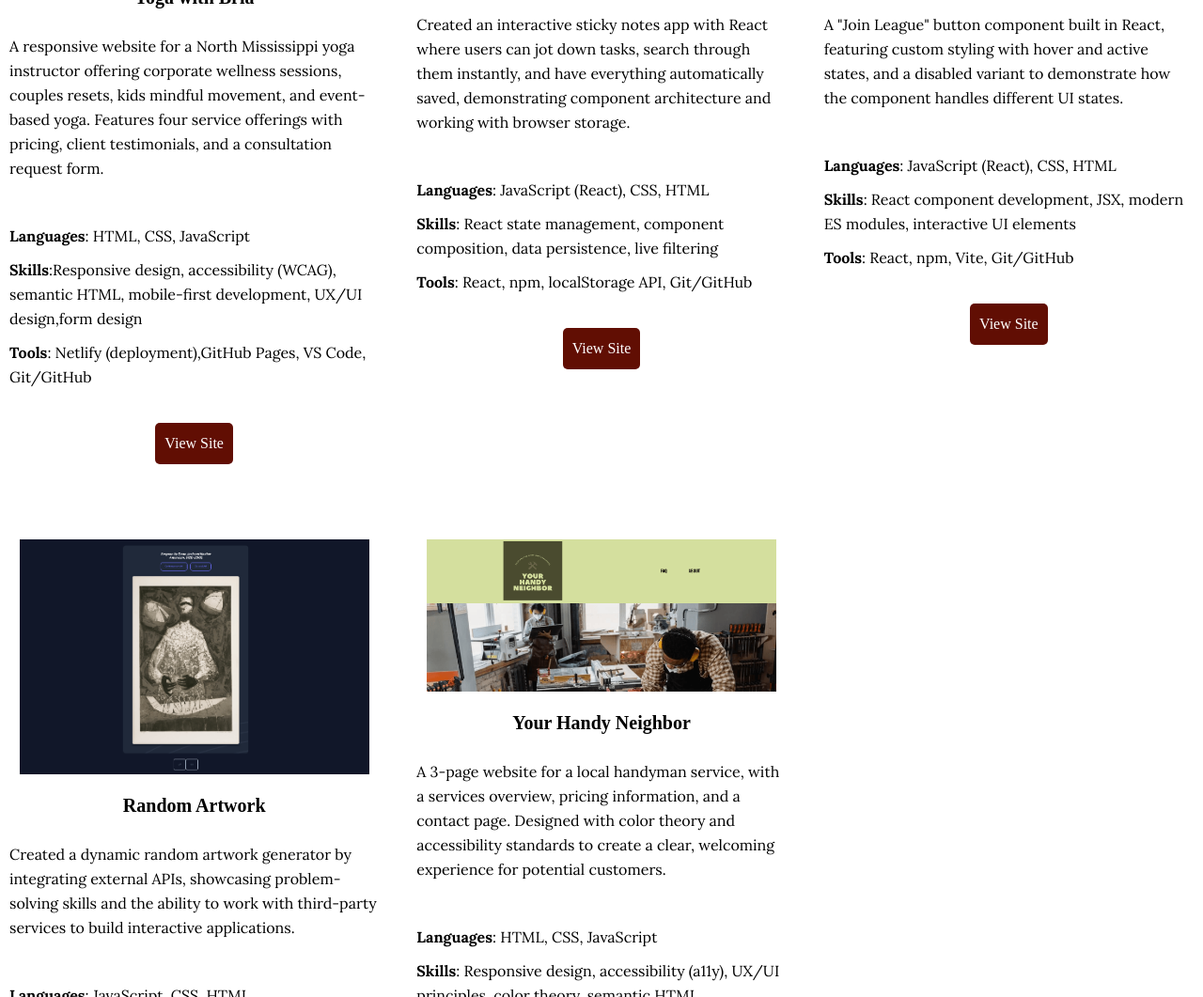
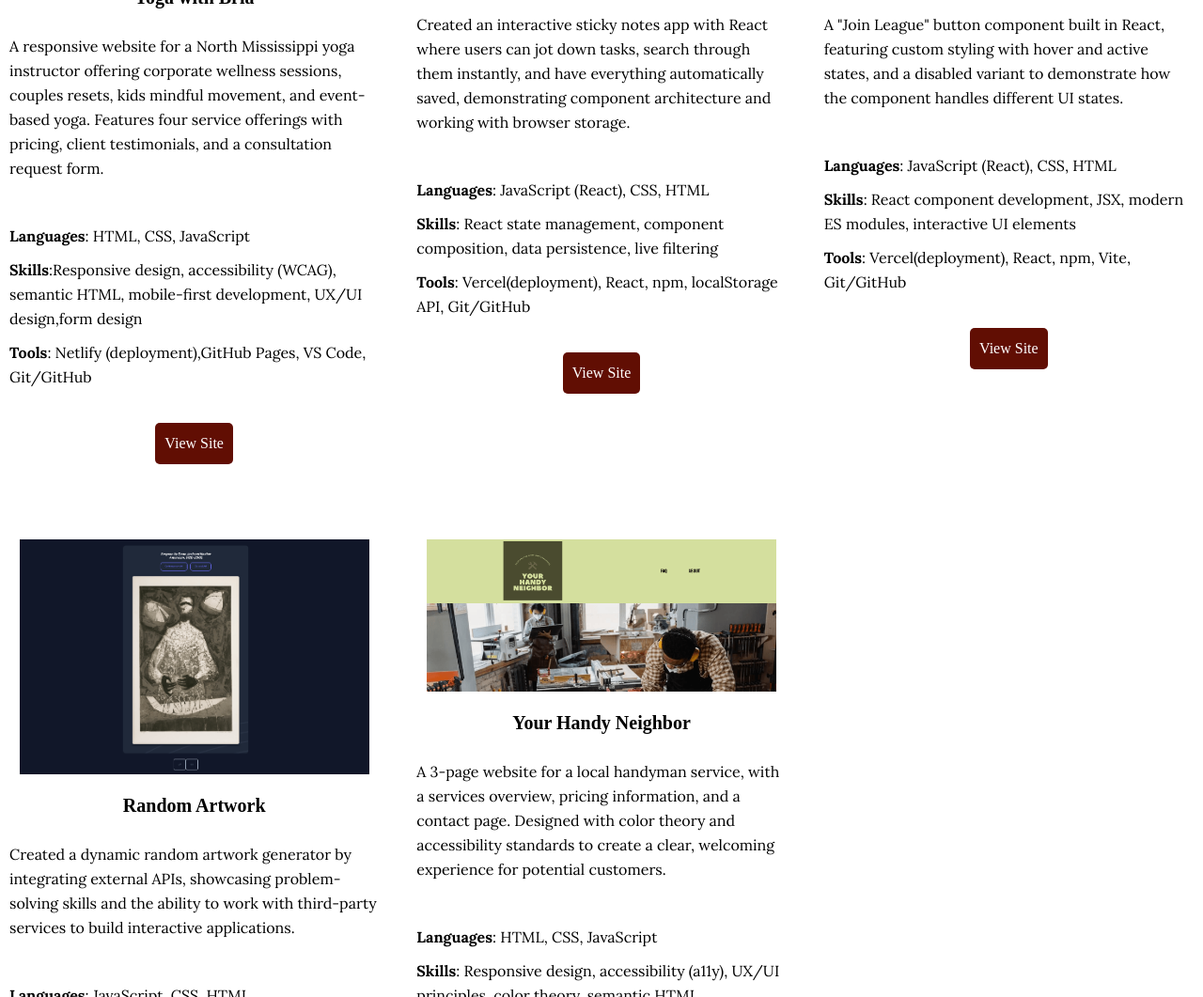
Before and after one commit to Anjie-MF/Anjelica_MF, a plain HTML site: page index.html in a window 1280 px wide. Shown: the part 794-1855 px from the top of the page at 94% size. Drawn offline with Linux system fonts and the light colour scheme.

```diff
--- a/index.html
+++ b/index.html
@@ -100,7 +100,7 @@
                         <li><span>Skills</span>: React state management, component composition, data persistence, live
                             filtering
                         </li>
-                        <li><span>Tools</span>: React, npm, localStorage API, Git/GitHub</li>
+                        <li><span>Tools</span>: Vercel(deployment), React, npm, localStorage API, Git/GitHub</li>
                     </ul>
                     <a class="project-link" href="https://sticky-notes-pearl-two.vercel.app/" target="_blank"
                         rel="noopener noreferrer" aria-label="View live demo of Sticky Notes website">View
@@ -116,7 +116,7 @@
                         <li><span>Languages</span>: JavaScript (React), CSS, HTML</li>
                         <li><span>Skills</span>: React component development, JSX, modern ES modules,
                             interactive UI elements</li>
-                        <li><span>Tools</span>: React, npm, Vite, Git/GitHub</li>
+                        <li><span>Tools</span>: Vercel(deployment), React, npm, Vite, Git/GitHub</li>
                     </ul>
                     <a class="project-link" href="https://react-button-two.vercel.app/" target="_blank"
                         rel="noopener noreferrer" aria-label="View live demo of React Button">View
```
